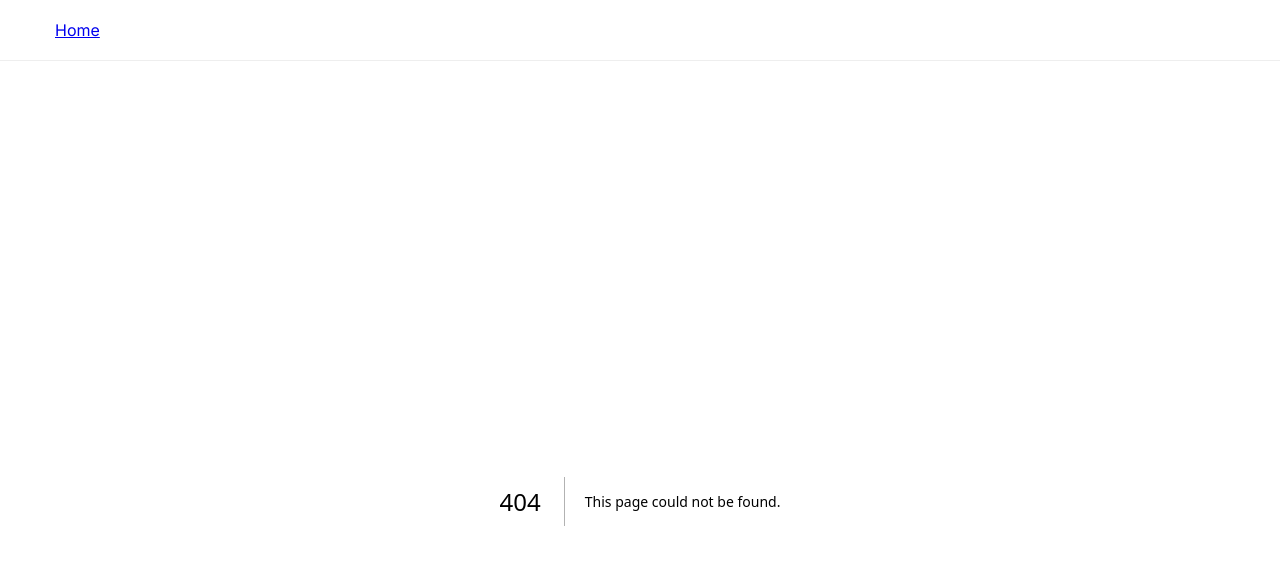
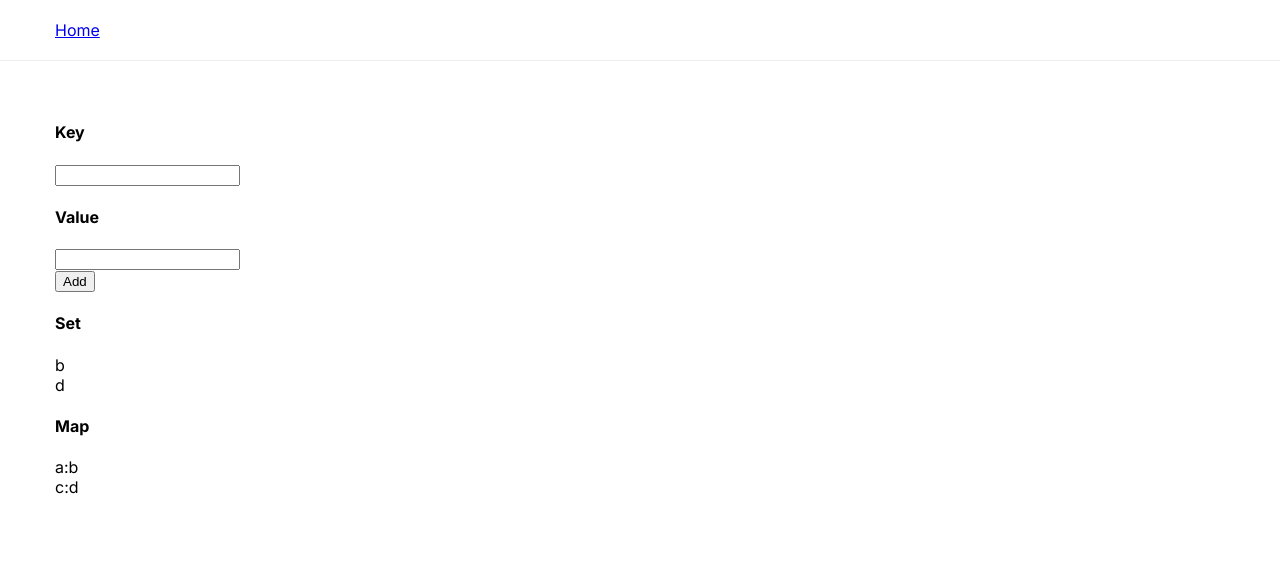
Before and after one commit to 124c4a11/ReactCustomHooks-ReactJS-TypeScript, a Next.js app: page /use-map-set-example in a window 1280 px wide. Before the commit this address had no page. Shown: the top 564 px of the page. Built offline with nearby package versions, Linux system fonts and the light colour scheme.

Commit message:
useMap, useSet

```diff
--- /dev/null
+++ b/src/app/use-map-set-example/page.tsx
@@ -0,0 +1,61 @@
+'use client';
+
+import { useMap } from '@/hooks/useMap';
+import { useSet } from '@/hooks/useSet';
+import { useState } from 'react';
+
+export default function UseMapSetExamplePage() {
+  const set = useSet(() => ['b', 'd']);
+  const map = useMap(() => [
+    ['a', 'b'],
+    ['c', 'd'],
+  ]);
+
+  const [key, setKey] = useState('');
+  const [value, setValue] = useState('');
+
+  const setItems: JSX.Element[] = [];
+  const mapItems: JSX.Element[] = [];
+
+  set.forEach((item) => setItems.push(<div key={item}>{item}</div>));
+  map.forEach((item, key) =>
+    mapItems.push(
+      <div key={key}>
+        {key}:{item}
+      </div>
+    )
+  );
+
+  return (
+    <div>
+      <h4>Key</h4>
+      <input type="text" value={key} onChange={(e) => setKey(e.target.value)} />
+
+      <h4>Value</h4>
+      <input
+        type="text"
+        value={value}
+        onChange={(e) => setValue(e.target.value)}
+      />
+
+      <br />
+
+      <button
+        onClick={() => {
+          set.add(value);
+          map.set(key, value);
+          setKey('');
+          setValue('');
+        }}
+      >
+        Add
+      </button>
+
+      <h4>Set</h4>
+      {setItems}
+
+      <h4>Map</h4>
+      {mapItems}
+    </div>
+  );
+}
--- /dev/null
+++ b/src/hooks/useMap.tsx
@@ -0,0 +1,60 @@
+import { useReducer, useMemo } from 'react';
+import { isFunction } from '@/utils/isFunction';
+
+type MapInitialEntries<Key, Value> =
+  | Iterable<readonly [Key, Value]>
+  | (() => Iterable<readonly [Key, Value]>);
+
+export function useMap<Key, Value>(
+  initialEntries?: MapInitialEntries<Key, Value>
+) {
+  const [version, updateVersion] = useReducer((v) => v + 1, 0);
+
+  const map = useMemo(() => {
+    const entries = isFunction(initialEntries)
+      ? initialEntries()
+      : initialEntries;
+
+    return new Map(entries);
+  }, []);
+
+  const reactMap = useMemo(() => {
+    const actualMap = {
+      get(key: Key) {
+        return map.get(key);
+      },
+
+      set(key: Key, value: Value) {
+        updateVersion();
+        map.set(key, value);
+        return actualMap;
+      },
+
+      has(key: Key) {
+        return map.has(key);
+      },
+
+      delete(key: Key) {
+        updateVersion();
+        return map.delete(key);
+      },
+
+      clear() {
+        updateVersion();
+        return map.clear();
+      },
+
+      forEach(cb: (value: Value, key: Key) => void) {
+        map.forEach(cb);
+      },
+
+      get size() {
+        return map.size;
+      },
+    };
+
+    return actualMap;
+  }, [map, version]);
+
+  return reactMap;
+}
--- /dev/null
+++ b/src/hooks/useSet.tsx
@@ -0,0 +1,50 @@
+import { useReducer, useMemo } from 'react';
+import { isFunction } from '@/utils/isFunction';
+
+export function useSet<Value>(
+  initialItems?: Iterable<Value> | (() => Iterable<Value>)
+) {
+  const [version, updateVersion] = useReducer((v) => v + 1, 0);
+
+  const set = useMemo(() => {
+    const entries = isFunction(initialItems) ? initialItems() : initialItems;
+
+    return new Set(entries);
+  }, []);
+
+  const reactSet = useMemo(() => {
+    const actualSet = {
+      has(value: Value) {
+        return set.has(value);
+      },
+
+      add(value: Value) {
+        set.add(value);
+        updateVersion();
+        return actualSet;
+      },
+
+      delete(value: Value) {
+        updateVersion();
+        return set.delete(value);
+      },
+
+      clear() {
+        updateVersion();
+        set.clear();
+      },
+
+      forEach(cb: (item: Value) => void) {
+        set.forEach(cb);
+      },
+
+      get size() {
+        return set.size;
+      },
+    };
+
+    return actualSet;
+  }, [set, version]);
+
+  return reactSet;
+}
```
Also changed, not shown: src/app/page.tsx (+7 -0 lines).
